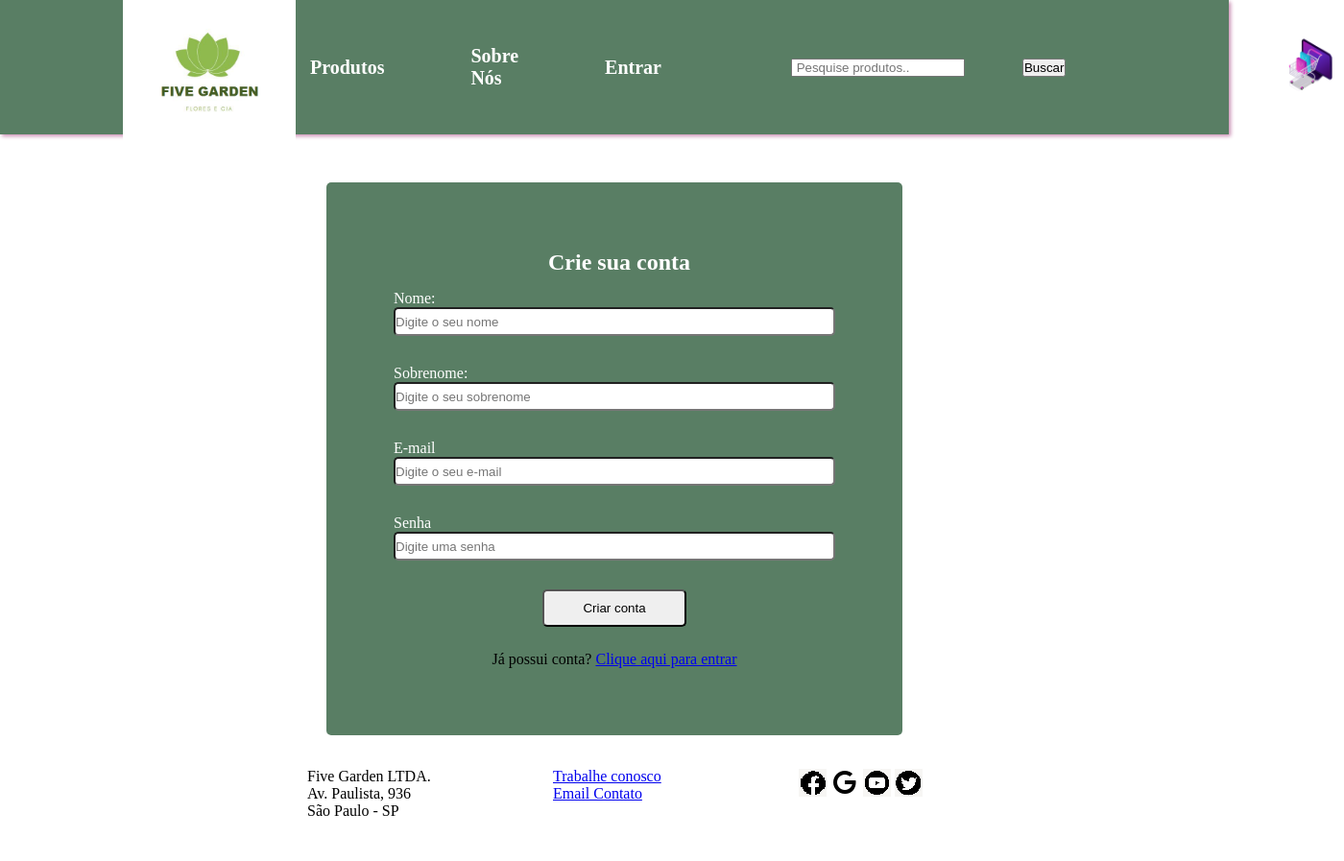
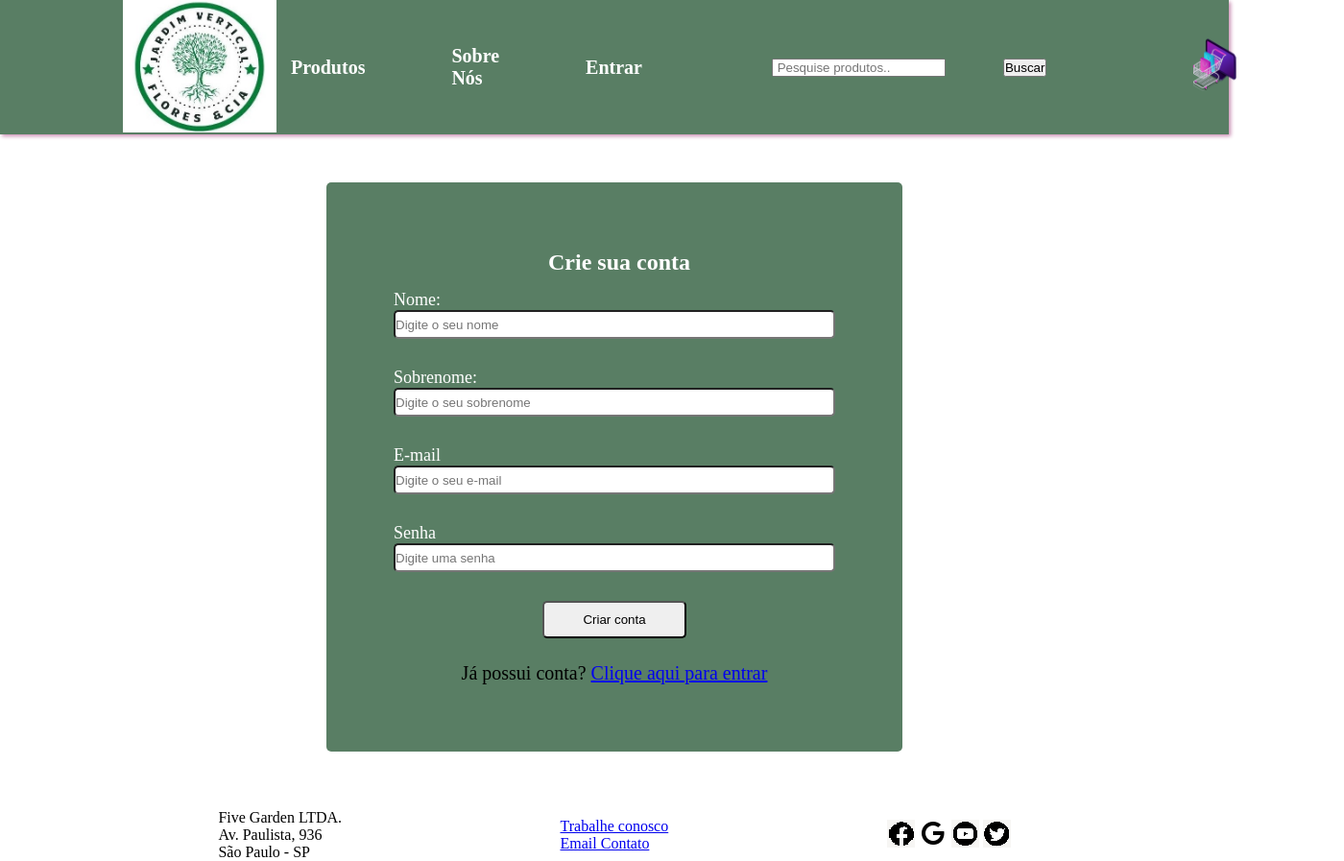
Before and after one commit to dh-pi-grupo5/grupo5, a website: page views/cadastro.html in a window 1280 px wide. Shown: the whole page at 96% size, 1400 px wide, since content can reach past the window. Before the commit the page ends 854 px from the top, so only its background shows below. Drawn offline with Linux system fonts and the light colour scheme.

Commit message:
Alterando o logo das paginas de login e cadastro, criando a barra de navegação do painel do usuario e alterando o footer

```diff
--- a/app.js
+++ b/app.js
@@ -32,6 +32,6 @@ app.get('/cadastro', (req, res)=>{
 });
 
 app.get('/minha-conta', (req,res)=>{
-    return res.sendFile(__dirname + '/views/painel.html')
+    return res.sendFile(__dirname + '/views/painel-usuario.html')
 })
 app.listen(3000);
--- a/public/css/login.css
+++ b/public/css/login.css
@@ -7,6 +7,7 @@
   --color-dark5: #343434;
   --color-purple: #b040ff;
 }
+
 * {
   margin: 0;
   padding: 0;
@@ -14,7 +15,7 @@
 }
 
 .img_logo_header {
-  width: 180px;
+  width: 160px;
 }
 
 .header,
@@ -33,6 +34,7 @@
   justify-content: space-between;
   padding: 0 10%;
 }
+
 .navigation_header {
   gap: 3em;
 }
@@ -52,7 +54,7 @@
 
 /* ::placeholder {
   /* color: rgb(211, 235, 231); */
-  /* background-color: var(--color-green3);
+/* background-color: var(--color-green3);
 }*/
 
 
@@ -62,14 +64,10 @@
 
 .img_carrinho_header {
   width: 70px;
-  margin-left: 5em;
+  margin-left: 1em;
 }
 
-footer {
-  width: 100%;
-  bottom: 0px;
-  position: absolute;
-}
+
 
 .logotipo {
   width: 100%;
@@ -77,7 +75,7 @@ footer {
   font-size: 0.7em;
 }
 
-.contatos {
+/* .contatos {
   position: absolute;
   left: 45%;
   right: 40.07%;
@@ -98,7 +96,7 @@ footer {
   right: 40.07%;
   top: 40.33%;
   bottom: 79.78%;
-}
+} */
 
 /* product */
 
@@ -144,12 +142,13 @@ footer {
 
   color: #000000;
 }
-html{
+
+html {
   height: 100%;
 
 }
 
-body main{
+body main {
   display: flex;
   margin-top: 50px;
   justify-content: center;
@@ -159,14 +158,14 @@ body main{
 
 }
 
-#form-login{
+#form-login {
   background-color: #597e64;
   width: 600px;
   padding: 70px;
   border-radius: 5px;
 }
 
-#form-login h2{
+#form-login h2 {
   margin-left: 161px;
   color: #fff;
 }
@@ -177,7 +176,7 @@ body main{
 
 }
 
-#form-login .campos input{
+#form-login .campos input {
   border-radius: 5px;
   display: block;
   width: 100%;
@@ -185,30 +184,34 @@ body main{
 }
 
 
-#form-login label{
+#form-login label {
+  font-size: 18px;
   color: #fff;
   margin-top: 15px;
   margin-bottom: 15px;
 }
-#form-login .botoes{
+
+#form-login .botoes {
   margin-top: 15px;
   display: flex;
   flex-direction: column;
   align-items: center;
 
 }
+
 /* #form-login .botoes a{
   text-decoration: none;
   color: #000000;
 } */
 
-.botoes span{
+.botoes span {
   margin-top: 25px;
+  font-size: 20px;
 }
 
 
 
-#form-login button{
+#form-login button {
   width: 150px;
   border-radius: 5px;
   padding: 10px;
@@ -216,3 +219,14 @@ body main{
   cursor: pointer;
 
 }
+
+footer {
+  /* background-color: aqua; */
+  display: flex;
+  flex-direction: row;
+  align-content: center;
+  justify-content: space-evenly;
+  align-items: center;
+  margin-top: 60px;
+
+}
--- /dev/null
+++ b/public/css/painel-usuario.css
@@ -0,0 +1,244 @@
+:root {
+    --color-white: #fff;
+    --color-dark1: #272727;
+    --color-dark2: #2d2d2d;
+    --color-green3: #597e64;
+    --color-dark4: #1c1c1c;
+    --color-dark5: #343434;
+    --color-purple: #b040ff;
+}
+
+* {
+    margin: 0;
+    padding: 0;
+    box-sizing: border-box;
+}
+
+.img_logo_header {
+    width: 160px;
+}
+
+.header,
+.navigation_header {
+    display: flex;
+    flex-direction: row;
+    align-items: center;
+    font-size: 20px;
+}
+
+.header {
+    /* width: fit-content; */
+    background-color: var(--color-green3);
+    box-shadow: 2px 2px 4px #cc8fb5;
+    height: 7em;
+    justify-content: space-between;
+    padding: 0 10%;
+}
+
+.navigation_header {
+    gap: 3em;
+}
+
+.navigation_header a {
+    text-decoration: none;
+    color: var(rgb(43, 223, 52));
+    transition: 1s;
+    font-weight: bold;
+}
+
+.active {
+    color: #fff;
+    padding: 15px;
+    border-radius: 10px;
+}
+
+/* ::placeholder {
+    /* color: rgb(211, 235, 231); */
+/* background-color: var(--color-green3);
+  }*/
+
+
+.force-opaque::placeholder {
+    opacity: 1;
+}
+
+.img_carrinho_header {
+    width: 70px;
+    margin-left: 1em;
+}
+
+
+.logotipo {
+    width: 100%;
+    text-align: right;
+    font-size: 0.7em;
+}
+
+/* .contatos {
+    position: absolute;
+    left: 45%;
+    right: 40.07%;
+    top: 80.33%;
+    bottom: 79.78%;
+}
+
+.redes {
+    position: absolute;
+    left: 65%;
+    right: 10.07%;
+    top: 80.33%;
+}
+
+.dadosEmpresa {
+    position: absolute;
+    left: 25%;
+    right: 40.07%;
+    top: 40.33%;
+    bottom: 79.78%;
+} */
+
+/* product */
+
+.titleProduct {
+    /* Title */
+    position: absolute;
+    left: 65%;
+    right: 10.07%;
+    top: 15.33%;
+    bottom: 79.78%;
+
+    /* Heading 03 */
+
+    font-family: "Public Sans";
+    font-style: normal;
+    font-weight: 600;
+    font-size: 36px;
+    line-height: 44px;
+    /* identical to box height, or 122% */
+
+    letter-spacing: -1.5px;
+
+    color: #000000;
+}
+
+.sectionDescription {
+    position: absolute;
+    width: 357px;
+    height: 104px;
+    left: 740px;
+    top: 237px;
+
+    /* Paragraph 02 */
+
+    font-family: "Public Sans";
+    font-style: normal;
+    font-weight: 400;
+    font-size: 18px;
+    line-height: 26px;
+    /* or 144% */
+
+    letter-spacing: -0.3px;
+
+    color: #000000;
+}
+
+html {
+    height: 100%;
+
+}
+
+body main {
+    display: flex;
+    margin-top: 50px;
+    justify-content: center;
+    align-items: center;
+    flex-direction: column;
+
+
+}
+
+#form-login {
+    background-color: #597e64;
+    width: 600px;
+    padding: 70px;
+    border-radius: 5px;
+}
+
+#form-login h2 {
+    margin-left: 161px;
+    color: #fff;
+}
+
+#form-login .campos {
+    display: flex;
+    flex-direction: column;
+
+}
+
+#form-login .campos input {
+    border-radius: 5px;
+    display: block;
+    width: 100%;
+    height: 30px;
+}
+
+
+#form-login label {
+    color: #fff;
+    margin-top: 15px;
+    margin-bottom: 15px;
+}
+
+#form-login .botoes {
+    margin-top: 15px;
+    display: flex;
+    flex-direction: column;
+    align-items: center;
+
+}
+
+/* #form-login .botoes a{
+    text-decoration: none;
+    color: #000000;
+  } */
+
+.botoes span {
+    margin-top: 25px;
+}
+
+
+
+#form-login button {
+    width: 150px;
+    border-radius: 5px;
+    padding: 10px;
+    text-align: center;
+    cursor: pointer;
+
+}
+
+/*CSS DO PAINEL DE USUARIO*/
+body .nav-user {
+    display: flex;
+    align-items: center;
+    justify-content: center;
+
+    /* background-color: rgb(48, 148, 115); */
+}
+
+body .nav-user a {
+    font-size: 20px;
+    color: var(--color-green3);
+    text-decoration: none;
+}
+
+footer {
+    /* background-color: aqua; */
+    display: flex;
+    flex-direction: row;
+    align-content: center;
+    justify-content: space-evenly;
+    align-items: center;
+    margin-top: 60px;
+
+}
--- a/views/cadastro.html
+++ b/views/cadastro.html
@@ -15,7 +15,7 @@
 
         <div class="header" id="header">
             <div class="logo_header">
-                <a href="/"> <img src="/img/Logo.png" class="img_logo_header" alt="LogoSite"></a>
+                <a href="/"> <img src="/img/logo1.jpg" class="img_logo_header" alt="LogoSite"></a>
             </div>
             <!--fim do LOGO  -->
 
@@ -85,20 +85,9 @@
 
             </div>
         </form>
-        <main>
+    </main>
 
                 <footer>
-
-
-
-
-                <nav class="redes">
-
-                    <a href=”#” target=”blank”><img src="/img/facebook.png" alt="Nosso Facebook"></a>
-                    <a href=”#” target=”blank”><img src="/img/google.png" alt="Nosso Google Plus"></a>
-                    <a href=”#” target=”blank”><img src="/img/youtube.png" alt="Canal no Youtube"></a>
-                    <a href=”#” target=”blank”><img src="/img/twiter.png" alt="Perfil do Twitter"></a>
-                </nav>
 
                     <div class="dadosEmpresa">
                         <p>Five Garden LTDA. </p>
@@ -110,6 +99,13 @@
                         <p><a href="mailto:webmaster@example.com">Trabalhe conosco</a></p>
                         <p><a href="mailto:webmaster@example.com">Email Contato</a></p>
                     </div>
+                    <div class="redes">
+
+                        <a href=”#” target=”blank”><img src="/img/facebook.png" alt="Nosso Facebook"></a>
+                        <a href=”#” target=”blank”><img src="/img/google.png" alt="Nosso Google Plus"></a>
+                        <a href=”#” target=”blank”><img src="/img/youtube.png" alt="Canal no Youtube"></a>
+                        <a href=”#” target=”blank”><img src="/img/twiter.png" alt="Perfil do Twitter"></a>
+                    </div>
 
 
                 </footer>
@@ -118,6 +114,7 @@
 
 
 
+
 </body>
 
 </html>
```
Also changed, not shown: views/login.html (+9 -13 lines), views/painel-usuario.html (added, +78 -0 lines), views/painel.html (deleted, +0 -82 lines), public/img/logo1.jpg (added). Lines whose indentation alone changed are shown as unchanged.
